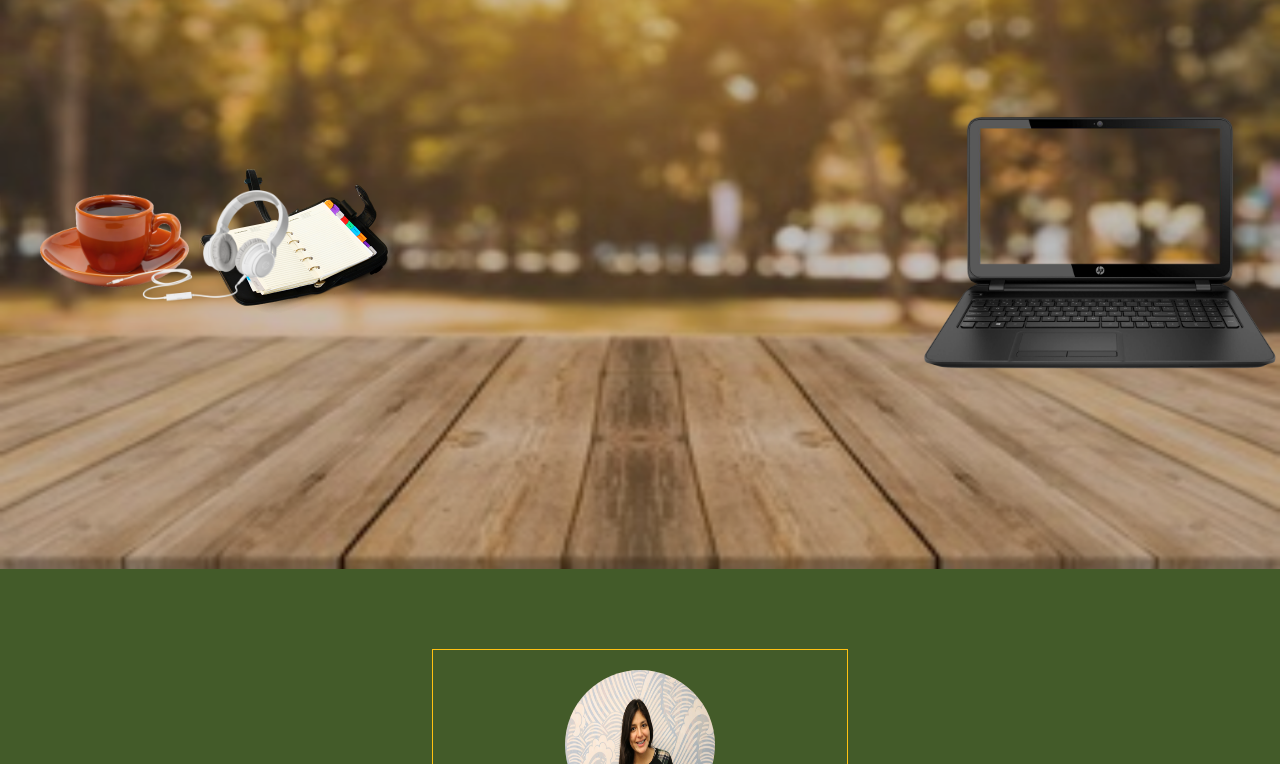
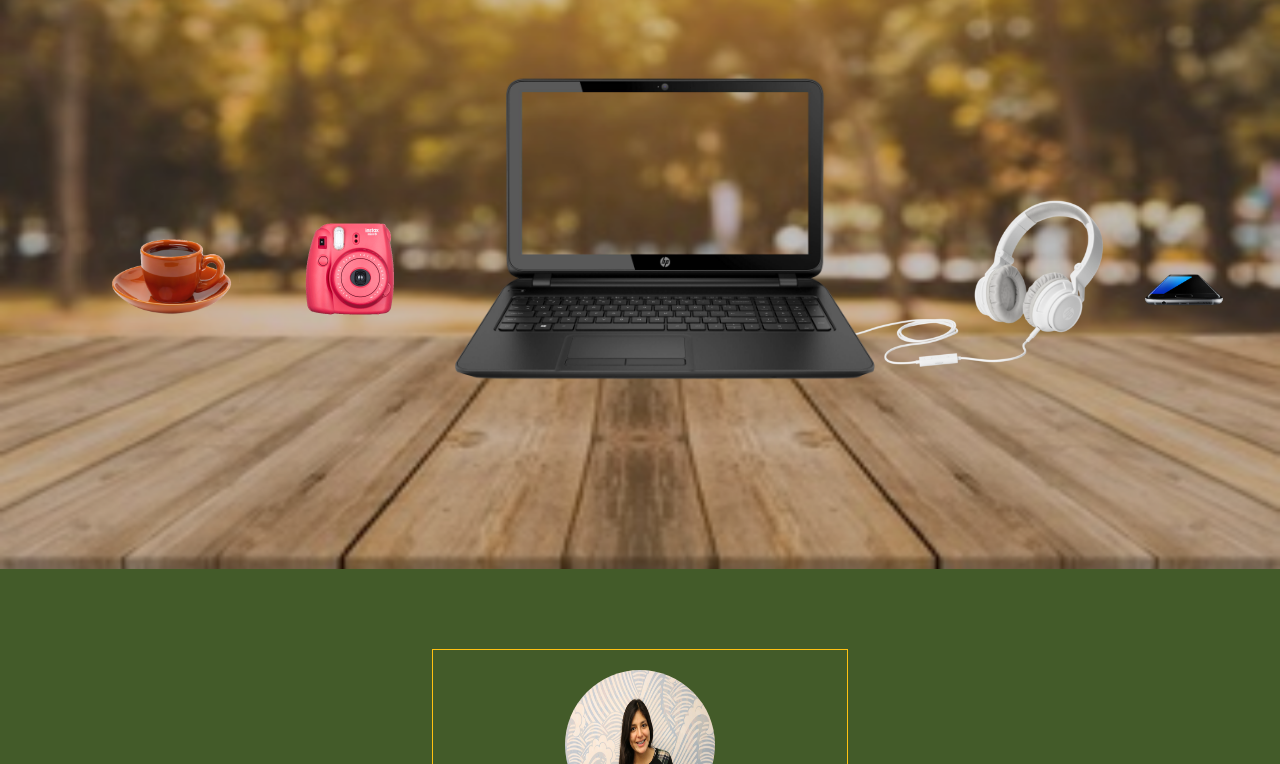
Before and after one commit to betsyvies/portafolio, a plain HTML site: page index.html in a window 1280 px wide. Shown: the part 231-995 px from the top of the page. Drawn offline with Linux system fonts and the light colour scheme; a script that the page names is missing; files whose address does not match are found by name.

Commit message:
maquetado terminado

```diff
--- a/css/main.css
+++ b/css/main.css
@@ -64,24 +64,6 @@
   text-align: center;
   font-size: 3rem;
   color: #fff;
- }
-
-.sobre-coffe {
-  position: absolute;
-  top: 40rem;
-  left: 0px;
-}
-
-.sobre-diary {
-  position: absolute;
-  top: 40rem;
-  left: 20rem;
-}
-
-.sobre-headphones{
-  position: absolute;
-  top: 40rem;
-  left: 10rem;
 }
 
 .portada {
@@ -96,21 +78,6 @@ z-index: -1;
 [alt="laptop"] {
   z-index: 1000;
   width: 36rem;
-}
-
-[alt="coffee"] {
-  z-index: 1000;
-  width: 20rem;
-}
-
-[alt="diary"] {
-  z-index: 1000;
-  width: 20rem;
-}
-
-[alt="headphones"] {
-  z-index: 1000;
-  width: 20rem;
 }
 
 .text {
@@ -187,6 +154,7 @@ z-index: -1;
   padding-top: 2rem;
   margin-bottom: 4rem;
 }
+
 .images-portfolio {
   width: 100%
 }
@@ -206,7 +174,7 @@ z-index: -1;
 }
 
 .text-contact {
-  margin-bottom: 2rem;
+  margin-bottom: 3rem;
   margin-top: 2rem;
 }
 
@@ -214,6 +182,7 @@ z-index: -1;
   border: 1px solid #ffc107;
   padding-bottom: 2rem;
   padding-top: 2rem;
+  margin-top: 2rem;
 }
 
 /* Styles for footer */
@@ -260,11 +229,58 @@ hr {
 
 /* Style for media query */
 
+@media (min-width: 500px) {
+  .sobre {
+    top: 34rem;
+    right: 10rem;
+  }
+}
+
+@media (min-width:768px) {
+  .sobre {
+    top: 34rem;
+    right: 27rem;
+  }
+}
+
 @media (min-width:955px) {
   /* Global */
 
   .container {
     padding-top: 8rem;
+  }
+
+  /* Style for home */
+
+  [alt="laptop"] {
+    z-index: 1000;
+    width: 43rem;
+  }
+
+  .sobre-text {
+    top: 12rem;
+    right: 0px;
+    font-size: 4rem;
+  }
+
+  .sobre {
+    top: 30rem;
+    right: 27rem;
+  }
+
+  .sobre-camera {
+    position: absolute;
+    width: 10rem;
+    top: 47rem;
+    left: 10rem;
+  }
+
+  .sobre-headphones{
+    position: absolute;
+    width: 30rem;
+    top: 42rem;
+    left: 64rem;
+    z-index: 50;
   }
 
   /* Style for about */
@@ -302,16 +318,41 @@ hr {
     margin-left: auto;
     margin-right: auto;
   }
-
-  /* Style for portfolio */
-
-  .container-portfolio {
-    margin-left: 6rem;
-    margin-bottom: 6rem;
-  }
 }
 
-@media (min-width:1200px) {
+@media (min-width:1000px) {
+  /* Style for home */
+
+  .sobre {
+    top: 30rem;
+    left: 45rem;
+  }
+
+  .sobre-coffe {
+    position: absolute;
+    width: 16rem;
+    top: 45rem;
+    left: 8rem;
+  }
+
+  .sobre-mobile {
+    position: absolute;
+    width: 8rem;
+    top: 50rem;
+    right: 4em;
+  }
+
+  .sobre-camera {
+    top: 45rem;
+    left: 30rem;
+  }
+
+  .sobre-headphones{
+    top: 40rem;
+    left: 82rem;
+  }
+
+  /* Style for Skills */
   .sobre-title-skills {
     top:6rem;
   }
--- a/index.html
+++ b/index.html
@@ -60,8 +60,9 @@
         <div id="images-cover-page" class="portada">
           <img class="sobre" src="assets/images/laptop.png" alt="laptop">
           <img class="sobre-coffe visible-lg-block visible-md-block" src="assets/images/coffee.png" alt="coffee">
-          <img class="sobre-diary visible-lg-block visible-md-block" src="assets/images/diary.png" alt="diary">
-          <img class="sobre-headphones visible-lg-block visible-md-block" src="assets/images/headphones.png" alt="headphones">
+          <img class="sobre-camera visible-lg-block visible-md-block" src="assets/images/instax-mini-8-raspberry.png.webp" alt="camera">
+          <img class="sobre-mobile visible-lg-block" src="assets/images/mobile.png" alt="mobile">
+          <img class="sobre-headphones visible-lg-block" src="assets/images/headphones.png" alt="headphones">
           <div class="col-xs-12 col-lg-12 sobre-text">
             <span>Hi, I'm Betsy Vidal</span>
             <br>
@@ -205,17 +206,17 @@
     <div class="container-fluid">
       <div class="row">
         <div class="col-xs-12 col-lg-12 container">
-          <div class="col-xs-12 col-md-5 col-lg-5 container-portfolio">
+          <div class="col-xs-12 col-sm-12 col-md-5 col-lg-5 container-portfolio">
             <a href="https://betsyvies.github.io/food-map/views/restaurant.html" target="_blank">
               <img class="images-portfolio" src="assets/images/portada-food-map.png" alt="food-map">
             </a>
           </div>
-          <div class="col-xs-12 col-md-5 col-lg-5 container-portfolio">
+          <div class="col-xs-12 col-sm-12 col-md-5 col-lg-5 container-portfolio">
             <a href="https://always-for-komrads.firebaseapp.com/" target="_blank">
               <img class="images-portfolio" src="assets/images/portada-afk.png" alt="AFK">
             </a>
           </div>
-          <div class="col-xs-12 col-md-5 col-lg-5 container-portfolio">
+          <div class="col-xs-12 col-sm-12 col-md-5 col-md-5 col-lg-5 container-portfolio">
             <a href="https://insta-collage-9b6b9.firebaseapp.com/" target="_blank">
               <img class="images-portfolio" src="assets/images/portada-insta-collage.png" alt="insta-collage">
             </a>
@@ -275,13 +276,19 @@
       <div class="container-footer col-xs-12">
         <div class="icons-white col-xs-12">
           <div class="col-xs-4 col-lg-4">
-            <span class="icon-facebook2"></span>
+            <a href="https://www.facebook.com/betsy.vidalespinoza?ref=br_rs" target="_blank">
+              <span class="icon-facebook2"></span>
+            </a>
           </div>
           <div class="col-xs-4 col-lg-4">
-            <span class="icon-linkedin"></span>
+            <a href="https://www.linkedin.com/in/betsyvies" target="_blank">
+              <span class="icon-linkedin"></span>
+            </a>
           </div>
           <div class="col-xs-4 col-lg-4">
-            <span class="icon-github"></span>
+            <a href="https://github.com/betsyvies" target="_blank">
+              <span class="icon-github"></span>
+            </a>
           </div>
         </div>
         <hr>
```
Also changed, not shown: assets/images/diary.png (deleted), assets/images/glasses.png (added), assets/images/instax-mini-8-raspberry.png.webp (added), assets/images/mobile.png (added), 1 other file.
